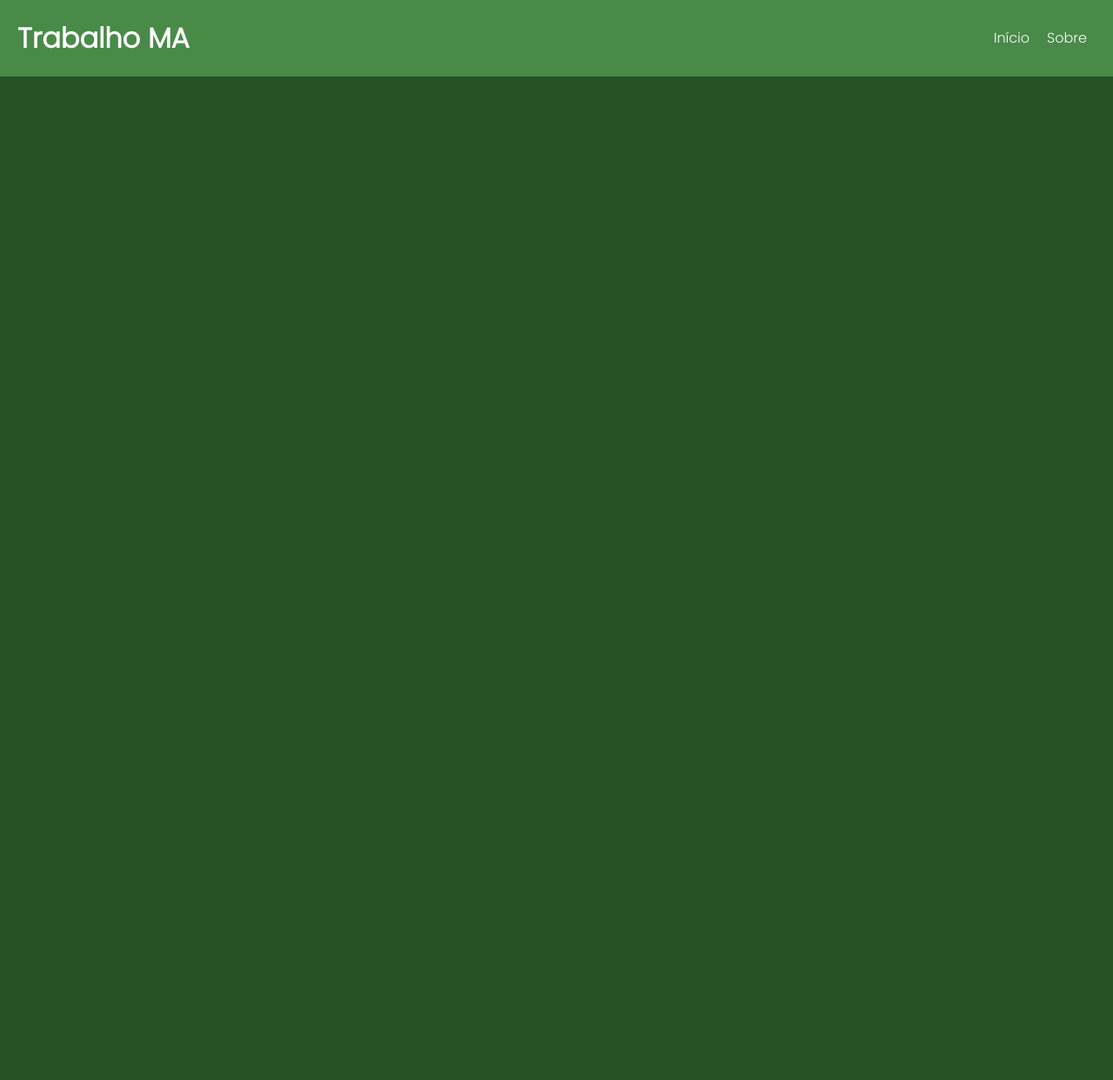
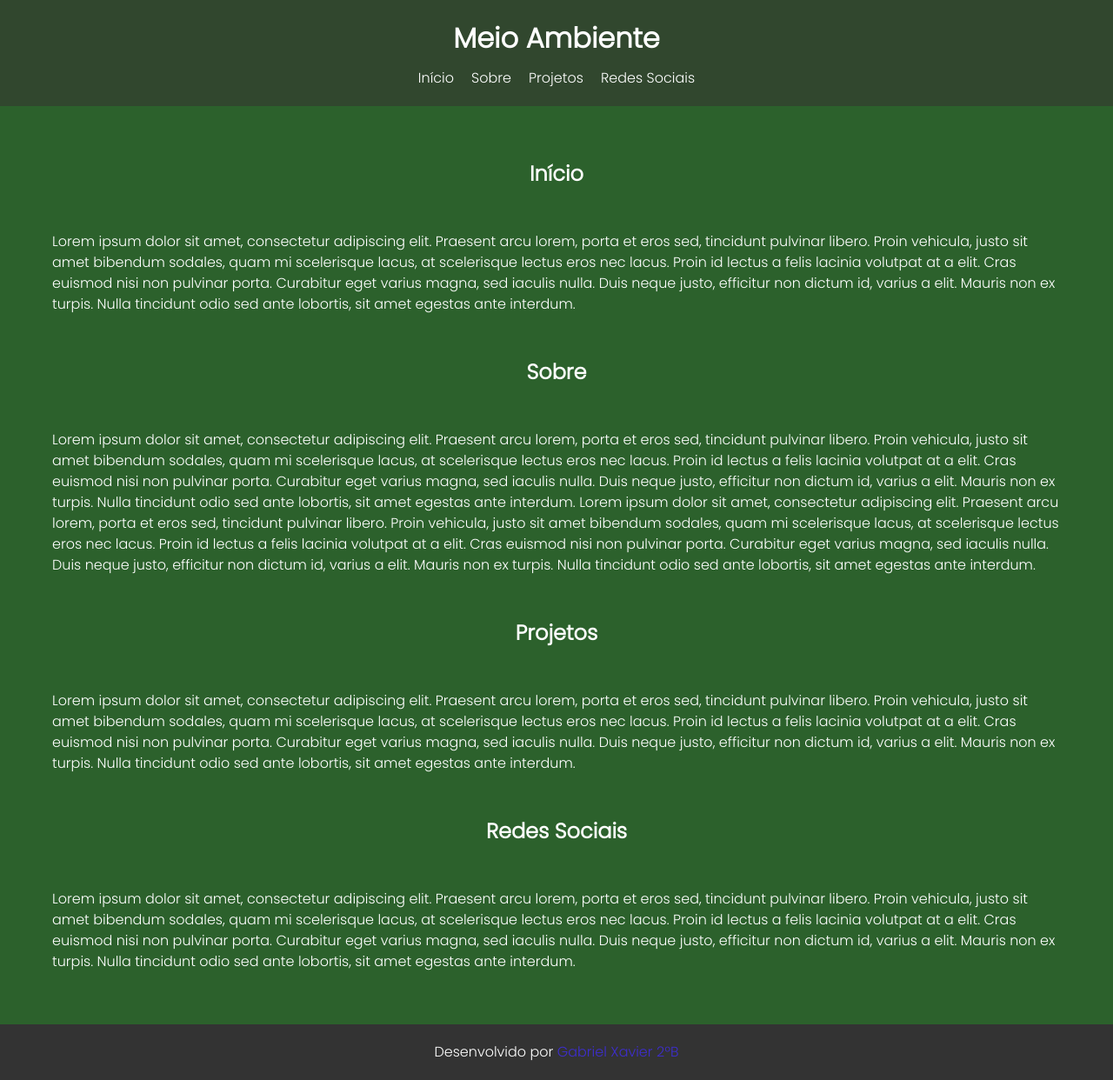
Before and after one commit to Taijuu/projectMA, a plain HTML site: page index.html in a window 1280 px wide. Shown: the whole page at 87% size. Before the commit the page ends 800 px from the top, so only its background shows below. Drawn offline with Linux system fonts and the light colour scheme.

Commit message:
Add files via upload

```diff
--- a/index.html
+++ b/index.html
@@ -1,11 +1,10 @@
 <!DOCTYPE html>
-<html lang="">
+<html lang="pt-BR">
 
 <head>
     <meta charset="UTF-8">
     <meta http-equiv="X-UA-Compatible" content="IE=edge">
     <meta name="viewport" content="width=device-width, initial-scale=1.0">
-
 
     <link rel="preconnect" href="https://fonts.googleapis.com">
     <link rel="preconnect" href="https://fonts.gstatic.com" crossorigin>
@@ -15,28 +14,66 @@
 
     <title>MA</title>
 </head>
+
 <body>
     <header>
-        <h1>Trabalho MA</h1>
+        <h1>Meio Ambiente</h1>
         <nav>
             <ul>
                 <li><a href="#">Início</a></li>
                 <li><a href="#">Sobre</a></li>
+                <li><a href="#">Projetos</a></li>
+                <li><a href="#">Redes Sociais</a></li>
             </ul>
         </nav>
     </header>
     <main>
         <section>
-            <!-- <h1>Titulo</h1>
-            <p>Parágrafo</p>
-            <button>Botão</button> -->
+            <h1>Início</h1>
+            <p>Lorem ipsum dolor sit amet, consectetur adipiscing elit. Praesent arcu lorem, porta et eros sed,
+                tincidunt pulvinar libero. Proin vehicula, justo sit amet bibendum sodales, quam mi scelerisque lacus,
+                at scelerisque lectus eros nec lacus. Proin id lectus a felis lacinia volutpat at a elit. Cras euismod
+                nisi non pulvinar porta. Curabitur eget varius magna, sed iaculis nulla. Duis neque justo, efficitur non
+                dictum id, varius a elit. Mauris non ex turpis. Nulla tincidunt odio sed ante lobortis, sit amet egestas
+                ante interdum.</p>
+
+            <h1>Sobre</h1>
+            <p>Lorem ipsum dolor sit amet, consectetur adipiscing elit. Praesent arcu lorem, porta et eros sed,
+                tincidunt pulvinar libero. Proin vehicula, justo sit amet bibendum sodales, quam mi scelerisque lacus,
+                at scelerisque lectus eros nec lacus. Proin id lectus a felis lacinia volutpat at a elit. Cras euismod
+                nisi non pulvinar porta. Curabitur eget varius magna, sed iaculis nulla. Duis neque justo, efficitur non
+                dictum id, varius a elit. Mauris non ex turpis. Nulla tincidunt odio sed ante lobortis, sit amet egestas
+                ante interdum.
+                Lorem ipsum dolor sit amet, consectetur adipiscing elit. Praesent arcu lorem, porta et eros sed,
+                tincidunt pulvinar libero. Proin vehicula, justo sit amet bibendum sodales, quam mi scelerisque lacus,
+                at scelerisque lectus eros nec lacus. Proin id lectus a felis lacinia volutpat at a elit. Cras euismod
+                nisi non pulvinar porta. Curabitur eget varius magna, sed iaculis nulla. Duis neque justo, efficitur non
+                dictum id, varius a elit. Mauris non ex turpis. Nulla tincidunt odio sed ante lobortis, sit amet egestas
+                ante interdum.</p>
+
+            <h1>Projetos</h1>
+            <p>Lorem ipsum dolor sit amet, consectetur adipiscing elit. Praesent arcu lorem, porta et eros sed,
+                tincidunt pulvinar libero. Proin vehicula, justo sit amet bibendum sodales, quam mi scelerisque lacus,
+                at scelerisque lectus eros nec lacus. Proin id lectus a felis lacinia volutpat at a elit. Cras euismod
+                nisi non pulvinar porta. Curabitur eget varius magna, sed iaculis nulla. Duis neque justo, efficitur non
+                dictum id, varius a elit. Mauris non ex turpis. Nulla tincidunt odio sed ante lobortis, sit amet egestas
+                ante interdum.</p>
+
+            <h1>Redes Sociais</h1>
+            <p>Lorem ipsum dolor sit amet, consectetur adipiscing elit. Praesent arcu lorem, porta et eros sed,
+                tincidunt pulvinar libero. Proin vehicula, justo sit amet bibendum sodales, quam mi scelerisque lacus,
+                at scelerisque lectus eros nec lacus. Proin id lectus a felis lacinia volutpat at a elit. Cras euismod
+                nisi non pulvinar porta. Curabitur eget varius magna, sed iaculis nulla. Duis neque justo, efficitur non
+                dictum id, varius a elit. Mauris non ex turpis. Nulla tincidunt odio sed ante lobortis, sit amet egestas
+                ante interdum.</p>
         </section>
 
     </main>
-    <!-- <footer>
+    <footer>
         <p>Desenvolvido por <a href="https://github.com/Taijuu">Gabriel Xavier 2ºB</a></p>
-    </footer> -->
+    </footer>
 
     <script src="script.js"></script>
 </body>
+
 </html>
--- a/style.css
+++ b/style.css
@@ -4,31 +4,87 @@
 }
 
 body {
-    background-color: rgb(38, 82, 38);
+    background-color: #2c612c;
     font-family: 'Poppins', sans-serif;
     line-height: 1.5;
-    height: 100vh;
-    width: 100vw;
+    scrollbar-width: none;
+    -ms-overflow-style: none;
+    overflow: -moz-scrollbars-none;
+}
+
+body::-webkit-scrollbar {
+    width: 7px;
+}
+
+body::-webkit-scrollbar-thumb {
+    background-color: #c1c1c1;
+    border-radius: 2px;
+}
+
+body::-webkit-scrollbar-thumb:hover {
+    background-color: #a1a1a1;
 }
 
 header {
     display: flex;
-    justify-content: space-between;
+    background: #265226;
+    background: linear-gradient(0deg, hsl(120, 30%, 32%, 0) 0%, rgb(49, 71, 46) 100%);
+    flex-direction: column;
+    justify-content: center;
     align-items: center;
     padding: 20px;
-    background-color: #498a49;
     color: #FFF;
 }
+
+header:hover {
+    transition: .3s;
+    background-color: rgb(49, 71, 46);
+}
+
+header:not(:hover) {
+    transition: .3s;
+}
+
+header h1 {
+    color: #fff;
+    padding-bottom: 10px;
+}
+
 
 nav ul {
     display: flex;
     list-style: none;
+    padding: 0;
 }
 
-nav a {
+nav ul a {
+    position: relative;
+    padding: 10px 10px 5px;
+    color: #fff;
     text-decoration: none;
-    color: #fcfcfc;
-    padding: 10px;
+    transition: transform 0.3s ease-in-out;
+}
+
+nav ul a:before {
+    content: "";
+    position: absolute;
+    width: 100%;
+    height: 2px;
+    border-radius: 3px;
+    bottom: 0;
+    left: 0;
+    background-color: #fff;
+    visibility: hidden;
+    -webkit-transform: scaleX(0);
+    transform: scaleX(0);
+    -webkit-transition: all 0.3s ease-in-out 0s;
+    transition: all 0.3s ease-in-out 0s;
+}
+
+nav ul a:hover:before {
+    visibility: visible;
+    -webkit-transform: scaleX(.8);
+    transform: scaleX(.8);
 }
 
 main {
@@ -37,43 +93,31 @@ main {
     color: #000000;
 }
 
-main h1 {
-    font-size: 80px;
+section {
+    display: flex;
+    flex-direction: column;
+    padding: 10px;
+    gap: 3em;
 }
 
-main p {
-    font-size: 30px;
+section p {
+    color: #fff;
+    text-align: left;
 }
 
-main button {
-    width: 150px;
-    height: 40px;
+section h1 {
+    color: #fff;
 }
 
-button {
-    background-color: #333;
-    color: #FFF;
-    border: none;
-    padding: 10px 20px;
-    margin-top: 20px;
-    cursor: pointer;
-    transition: background-color 0.3s;
-}
-
-button:hover {
-    background-color: #4CAF50;
-    color: #FFF;
-}
-
-/* footer {
+footer {
     padding: 20px;
     background-color: #333;
     color: #FFF;
     text-align: center;
     bottom: 0;
-  }
+}
 
-  footer a {
+footer a {
     text-decoration: none;
     color: #3e2ecf;
-  } */
+}
```
